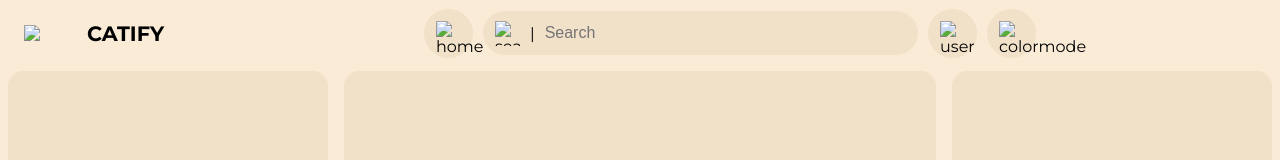
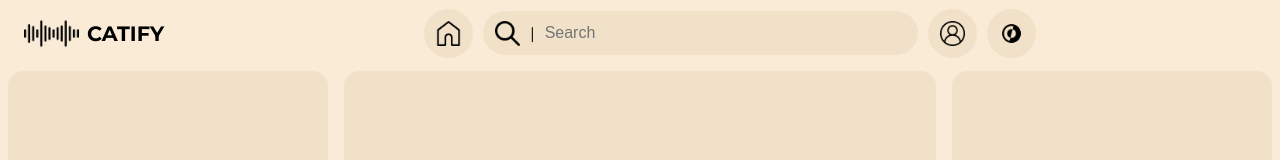
Before and after one commit to SaiShreshth/catify, a plain HTML site: page index.html in a window 1280 px wide. Shown: the top 160 px of the page. Drawn offline with Linux system fonts and the light colour scheme; the site is published under a folder, as on GitHub Pages, so addresses that start at the root find nothing.

Commit message:
corrected the paths to images which caused them not to be displayed in github pages

```diff
--- a/index.html
+++ b/index.html
@@ -9,23 +9,23 @@
 <body>
     <nav>
         <ul>
-            <li class="logo"><img src="/images/image.png"/>CATIFY</li>
+            <li class="logo"><img src="images/image.png"/>CATIFY</li>
             <li class="catify"></li>
             <div class="topbar">
                 <div class="icon" id="home">
-                    <img src="/images/home.png" alt="home" class="iconimg">
+                    <img src="images/home.png" alt="home" class="iconimg">
                 </div>
                 <div class="topsearch" id="topsearch">
-                    <img src="/images/search.png" alt="search" class="searchicon">
+                    <img src="images/search.png" alt="search" class="searchicon">
                     |
                     <input type="text" id="search" placeholder="Search" spellcheck="false" autocomplete="off" autocorrect="off" autocapitalize="none">
                 </div>
 
                 <div class="icon" id="user">
-                    <img src="/images/user.png" alt="user" class="iconimg">
+                    <img src="images/user.png" alt="user" class="iconimg">
                 </div>
                 <div class="icon" id="colormode">
-                    <img src="/images/dark_light_mode.png" alt="colormode" class="iconimg">
+                    <img src="images/dark_light_mode.png" alt="colormode" class="iconimg">
                 </div>
             </div>
         </ul>
@@ -45,7 +45,7 @@
     <div class="player">
         <div class="playercard">
             <div class="playerimg">
-                <img src="/images/cover.png" alt="cover" class="coverimg">
+                <img src="images/cover.png" alt="cover" class="coverimg">
             </div>
         </div>
     </div>
```
